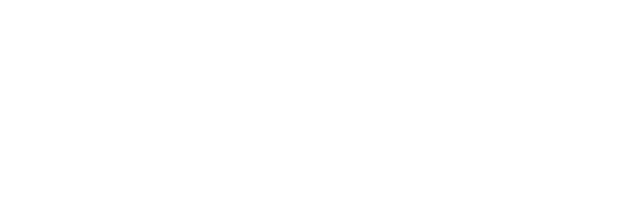
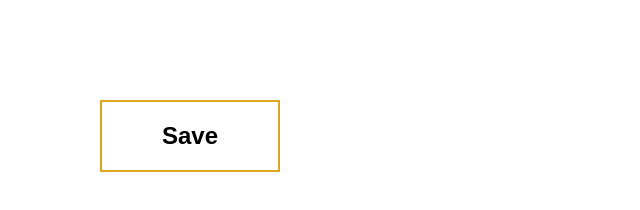
Before and after one commit to Suleyman1406/p140, a plain HTML site: page css/psuedo/index.html in a window 1280 px wide. Shown: the whole page, without its empty margins (0-640 px from the left). Drawn offline with Linux system fonts and the light colour scheme.

Commit message:
css before after added

```diff
--- a/css/psuedo/index.html
+++ b/css/psuedo/index.html
@@ -31,5 +31,12 @@
       modi nam molestiae nisi possimus placeat fugit impedit. Reiciendis ex,
       excepturi iusto laudantium ab placeat!
     </p> -->
+
+    <!-- <div></div> -->
+    <!-- <button><span>Save</span></button> -->
+
+    <!-- <button>Save</button> -->
+
+    <button><span>Save</span></button>
   </body>
 </html>
--- a/css/psuedo/style.css
+++ b/css/psuedo/style.css
@@ -58,3 +58,147 @@ p::selection {
 /* p{
   user-select: none;
 } */
+
+/* div::before {
+  content: "Desktop string";
+  color: red;
+  font-size: 24px;
+  font-weight: 700;
+}
+
+@media screen and (max-width: 1180px) {
+  div::before {
+    content: "Mobile string";
+  }
+} */
+/*
+div::after {
+  content: "After str";
+  color: green;
+} */
+
+* {
+  margin: 0;
+  padding: 0;
+  box-sizing: border-box;
+}
+body {
+  padding: 100px;
+}
+/*
+button {
+  font-size: 20px;
+  cursor: pointer;
+  background-color: transparent;
+  border: 1px solid black;
+  position: relative;
+  border-radius: 10px;
+  filter: blur(2px);
+  transition: 0.3s;
+}
+
+button span {
+  display: inline-block;
+  background-color: pink;
+  padding: 20px 60px;
+  position: relative;
+  z-index: 2;
+  border-radius: 10px;
+}
+
+button::after {
+  content: "";
+  display: inline-block;
+  width: 100%;
+  height: 64px;
+  background-color: rgba(255, 213, 0, 0.66);
+  position: absolute;
+  left: 10px;
+  top: 10px;
+  transition: 0.3s;
+}
+button:hover::after {
+  left: 2px;
+  top: 2px;
+}
+button:hover {
+  filter: blur(0px);
+} */
+
+/* button {
+  padding: 20px 60px;
+  background-color: green;
+  color: white;
+  font-weight: bold;
+  font-size: 1.5rem;
+  border: none;
+  cursor: pointer;
+  position: relative;
+}
+
+button::before {
+  content: "";
+  display: inline-block;
+  width: 30px;
+  height: 25px;
+  position: absolute;
+  top: -10px;
+  left: -10px;
+  border-top: 5px solid yellowgreen;
+  border-left: 5px solid yellowgreen;
+  transition: 0.4s;
+}
+
+button:hover::before,
+button:hover::after {
+  width: calc(100% + 15px);
+  height: 83px;
+}
+
+button::after {
+  content: "";
+  display: inline-block;
+  width: 30px;
+  height: 25px;
+  position: absolute;
+  bottom: -10px;
+  right: -10px;
+  border-right: 5px solid yellowgreen;
+  border-bottom: 5px solid yellowgreen;
+  transition: 0.4s;
+} */
+
+button {
+  padding: 20px 60px;
+  background-color: transparent;
+  border: 2px solid goldenrod;
+  font-weight: bold;
+  font-size: 1.5rem;
+  cursor: pointer;
+  position: relative;
+  transition: 0.4s;
+}
+button span {
+  position: relative;
+  z-index: 1;
+}
+
+button:hover {
+  background-color: red;
+}
+
+/* button::before {
+  content: "";
+  display: inline-block;
+  width: 100%;
+  height: 0;
+  background-color: red;
+  position: absolute;
+  top: 0;
+  right: 0;
+  transition: 0.4s;
+}
+
+button:hover::before {
+  height: 34px;
+} */
```
